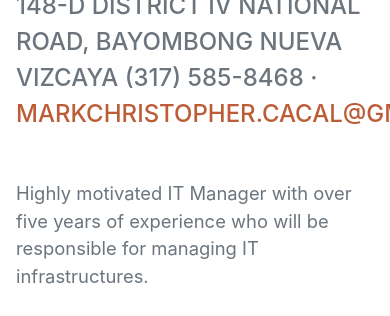
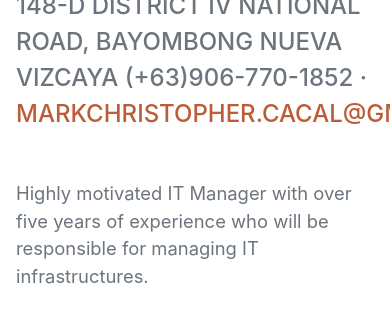
Before and after one commit to dadotnetkid/dadotnetkid.github.com, a plain HTML site: page index.html in a window 390 px wide. Shown: the part 434-750 px from the top of the page. Drawn offline with nearby package versions, Linux system fonts and the light colour scheme; a web font is replaced by a local one.

Commit message:
change phone number

```diff
--- a/index.html
+++ b/index.html
@@ -43,7 +43,7 @@
                     <span class="text-primary">Cacal</span>
                 </h1>
                 <div class="subheading mb-5">
-                    148-D District IV National Road, Bayombong Nueva Vizcaya (317) 585-8468 ·
+                    148-D District IV National Road, Bayombong Nueva Vizcaya (+63)906-770-1852 ·
                     <a href="mailto:markchristopher.cacal@gmail.com">markchristopher.cacal@gmail.com</a>
                 </div>
                 <p class="lead mb-5">Highly motivated IT Manager with over five years of experience who will be responsible for managing IT infrastructures.</p>
```
